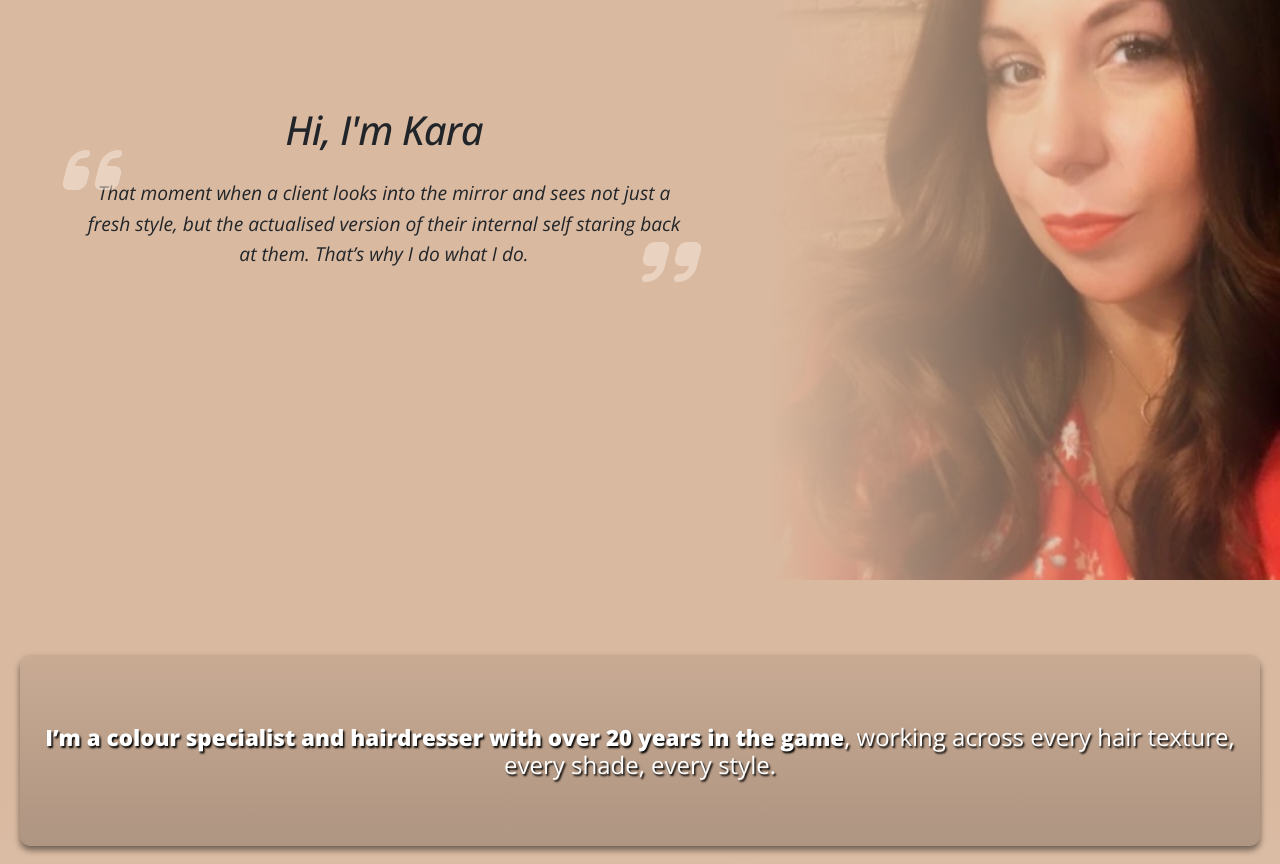
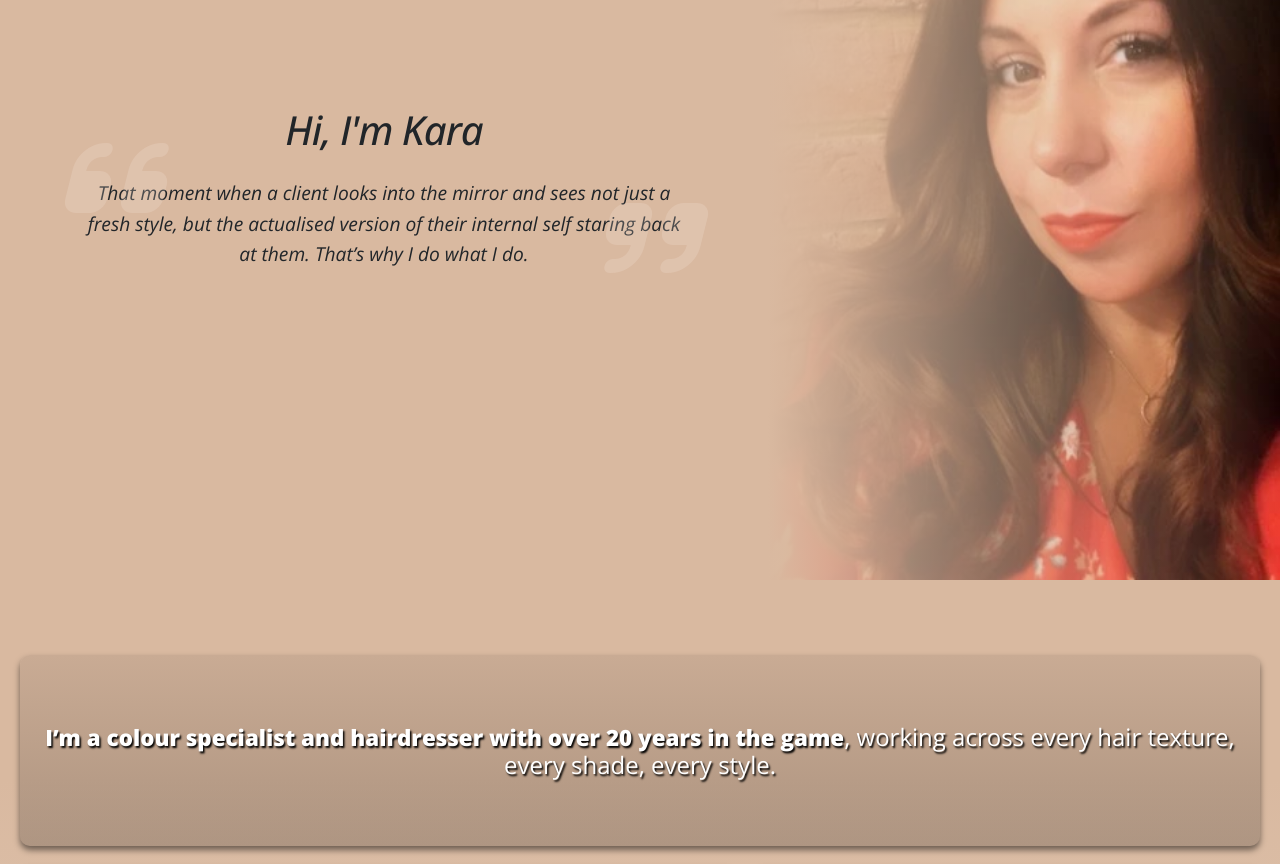
Before and after one commit to 2ndborn/karahair, a React (Create React App) app in the folder kara-app/: page /mystory in a window 1280 px wide. Shown: the part 1020-1884 px from the top of the page. Built offline with nearby package versions, Linux system fonts and the light colour scheme; a web font is replaced by a local one.

Commit message:
Adjusted the i tag quote size and opacity

```diff
--- a/kara-app/src/styles/MyStory.module.css
+++ b/kara-app/src/styles/MyStory.module.css
@@ -188,20 +188,20 @@
 
 .leftQuote {
   position: absolute;
-  top: -2.5rem;
+  top: -3.5rem;
   left: -1.5rem;
-  font-size: 4rem;
+  font-size: 7rem;
   font-style: oblique;
-  color: rgba(251, 236, 224, 0.5);
+  color: rgba(251, 236, 224, 0.2);
 }
 
 .rightQuote {
   position: absolute;
   bottom: -1.5rem;
   right: -0.5rem;
-  font-size: 4rem;
+  font-size: 7rem;
   font-style: oblique;
-  color: rgba(251, 236, 224, 0.5);
+  color: rgba(251, 236, 224, 0.2);
 }
 
 .contactButtonWrapper {
```
